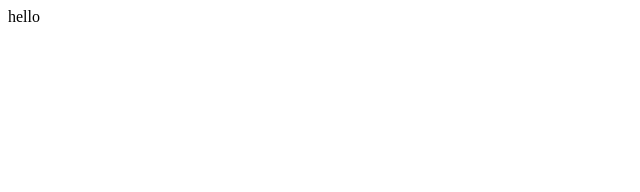
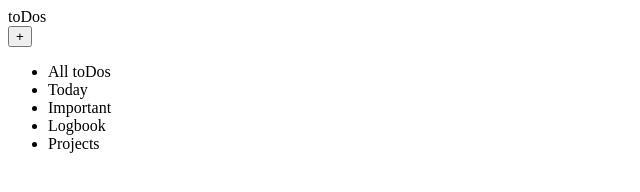
Before and after one commit to datoprak/todo-list, a website built with webpack: page dist/index.html in a window 1280 px wide. Shown: the whole page, without its empty margins (0-640 px from the left). Built offline with nearby package versions, Linux system fonts and the light colour scheme.

Commit message:
Create skeleton of html

```diff
--- a/dist/index.html
+++ b/dist/index.html
@@ -8,6 +8,25 @@
     <title>ToDo</title>
   </head>
   <body>
-    <div>hello</div>
+    <div class="navbar">
+      <div class="logo">toDos</div>
+      <div class="nav-buttons">
+        <button class="task-modal-opener">+</button>
+      </div>
+    </div>
+    <div class="sidebar">
+      <ul>
+        <li class="all-todos">All toDos</li>
+        <li class="today">Today</li>
+        <li class="important">Important</li>
+        <li class="logbook">Logbook</li>
+        <li class="projects">Projects</li>
+      </ul>
+    </div>
+    <div class="content">
+      <div class="todos-content">
+        <div class="todos-card"></div>
+      </div>
+    </div>
   </body>
 </html>
```
